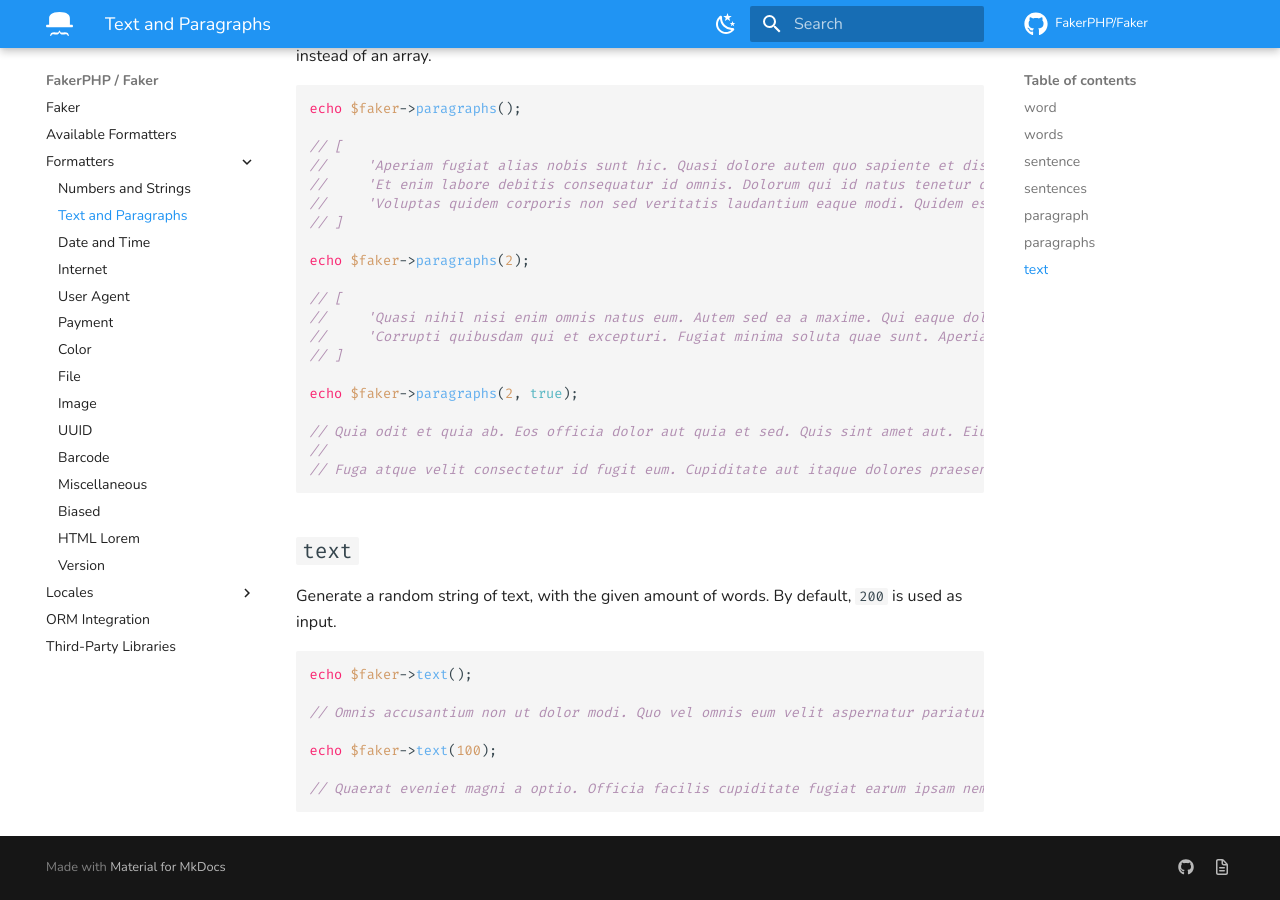
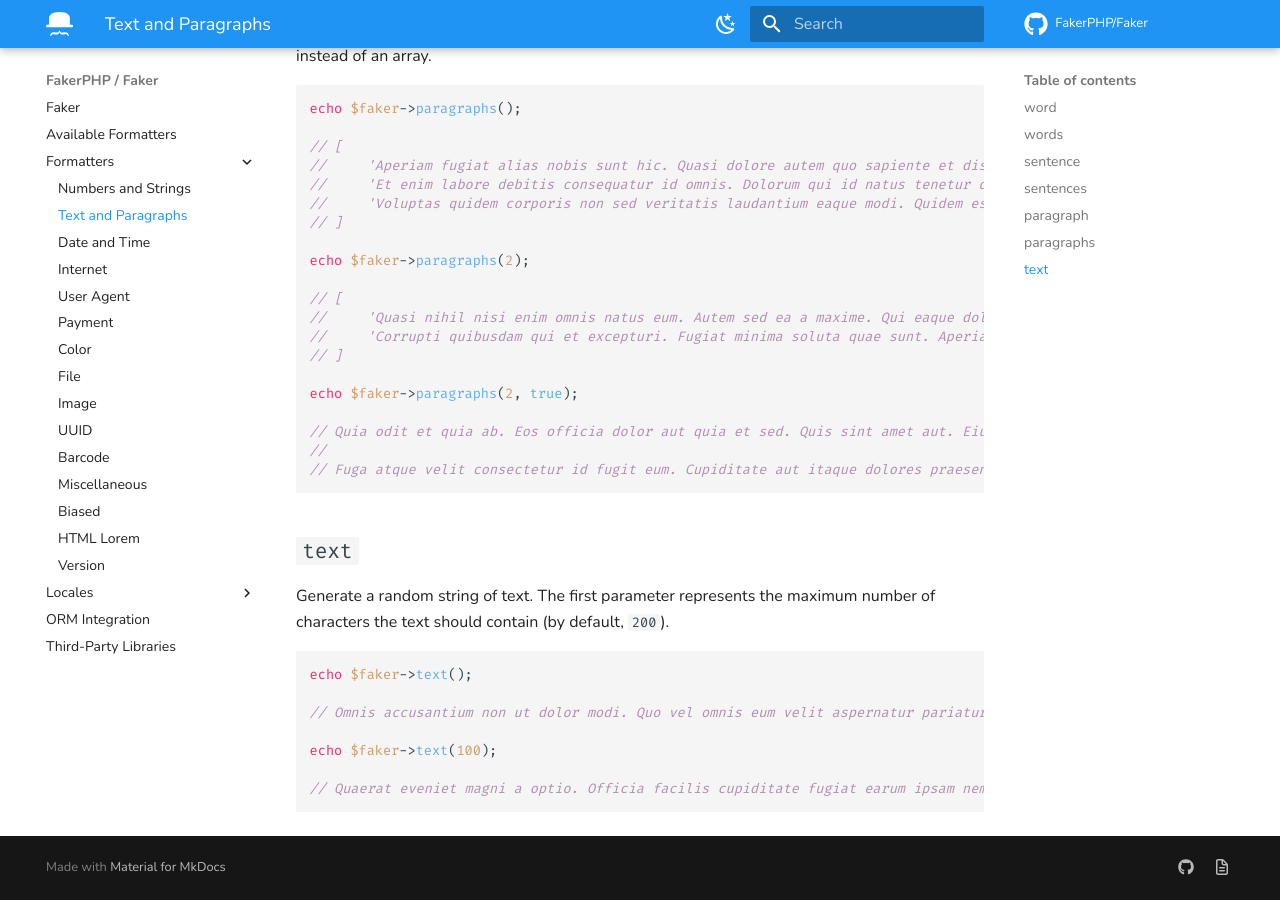
Before and after one commit to FakerPHP/fakerphp.github.io, an MkDocs documentation site: the page built from docs/formatters/text-and-paragraphs.md, in a window 1280 px wide and 900 px high, scrolled down 2192 px. Built offline with MkDocs 1.6.1 and Material for MkDocs 9.7.7, drawn with Linux system fonts in a browser that asks for light colours; nearby versions of some CDN libraries; comment, search, counter and statistics services are not loaded.

Commit message:
Update text-and-paragraphs.md (#73)

````diff
--- a/docs/formatters/text-and-paragraphs.md
+++ b/docs/formatters/text-and-paragraphs.md
@@ -115,7 +115,7 @@ echo $faker->paragraphs(2, true);
 
 ##  `text`
 
-Generate a random string of text, with the given amount of words. By default, `200` is used as input.
+Generate a random string of text. The first parameter represents the maximum number of characters the text should contain (by default, `200`).
 
 ```php
 echo $faker->text();
````
